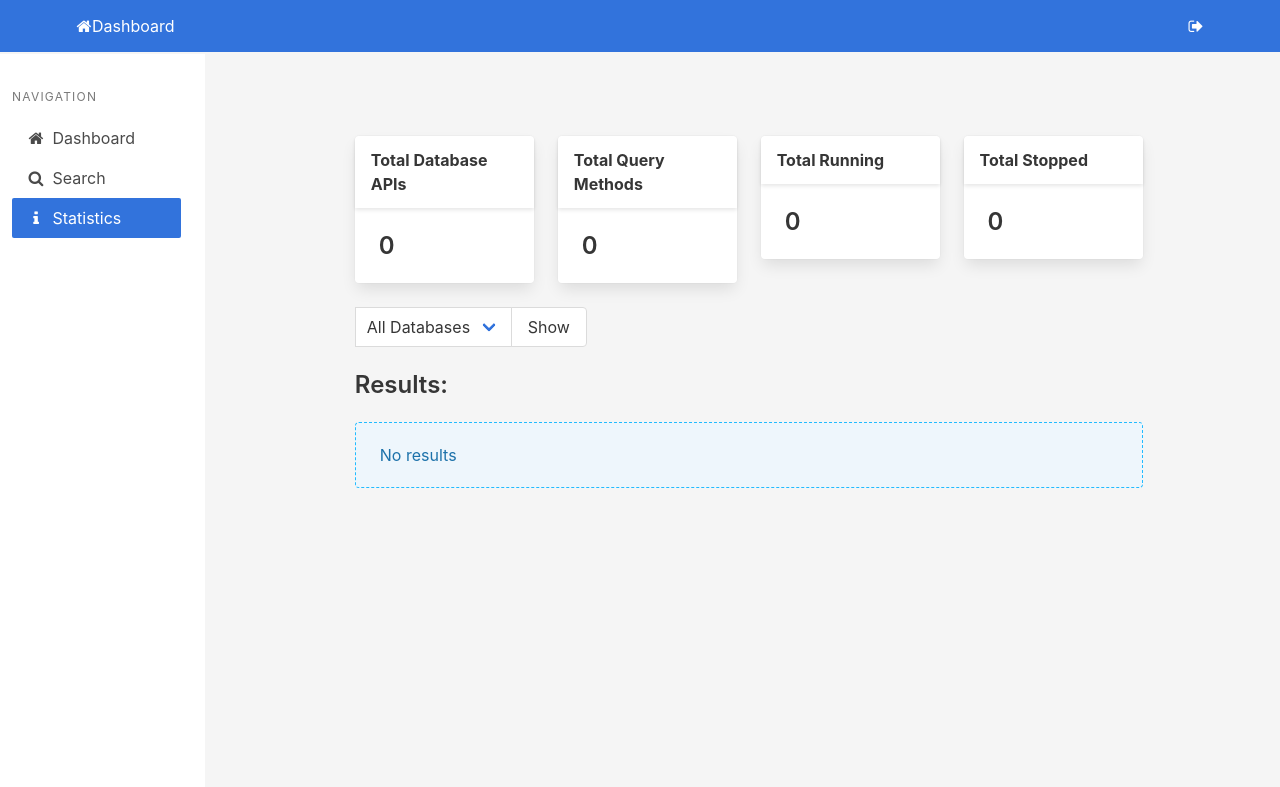
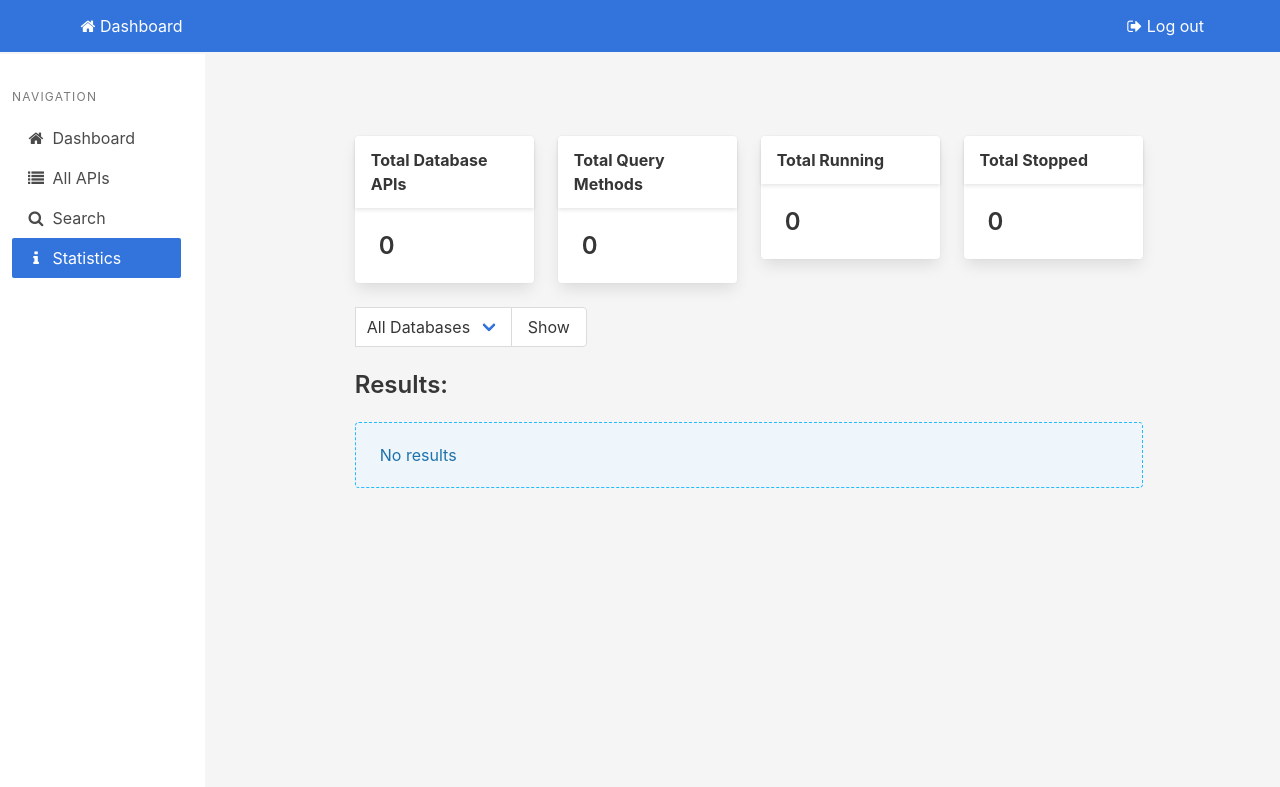
Before and after one commit to TheWeirdDev/API-Manager, a Django app: page /dashboard/stats/ in a window 1280 px wide. Shown: the top 787 px of the page. Run offline with Django 3.2, Linux system fonts and the light colour scheme; the visitor is signed in with stand-in values (Sample User, id 1); data that the repository does not hold is empty.

Commit message:
Add 'All APIs' page

```diff
--- a/api_manager/templates/base.html
+++ b/api_manager/templates/base.html
@@ -28,10 +28,10 @@
             <div class="navbar-menu" id="navMenu">
                 <div class="navbar-end">
                     <a class="navbar-item is-tab" href="{% url 'login' %}">
-                        <span class="icon"><i class="fa fa-sign-in"></i></span>
+                        <span class="icon"><i class="fa fa-sign-in"></i></span> <span>Login</span>
                     </a>
                     <a class="navbar-item is-tab" href="{% url 'signup' %}">
-                        <span class="icon"><i class="fa fa-user-plus"></i></span>
+                        <span class="icon"><i class="fa fa-user-plus"></i></span> <span>Sign Up</span>
                     </a>
                 </div>
             </div>
--- a/api_manager/templates/base_main.html
+++ b/api_manager/templates/base_main.html
@@ -16,7 +16,7 @@
         <nav class="navbar has-shadow navbar-padding is-link" role="navigation" aria-label="main navigation">
             <div class="navbar-brand">
                 <a class="navbar-item" href="{% url 'dashboard' %}">
-                    <span class="icon"><i class="fa fa-home"></i></span> Dashboard
+                    <span class="icon"><i class="fa fa-home"></i></span> <span> Dashboard</span>
                 </a>
                 <a role="button" class="navbar-burger" aria-label="menu" aria-expanded="false" data-target="navMenu">
                     <span aria-hidden="true"></span>
@@ -25,28 +25,20 @@
                 </a>
             </div>
             <div class="navbar-menu" id="navMenu">
-                {% if user.is_authenticated %}
                 <div class="navbar-end">
-                    <a class="navbar-item is-tab is-hidden-tablet">
-                        <span class="icon"><i class="fa fa-search"></i></span> Search
+                    <a class="navbar-item is-tab is-hidden-tablet" href="{% url 'all_apis' %}">
+                        <span class="icon"><i class="fa fa-list"></i></span> <span>All APIs</span>
                     </a>
-                    <a class="navbar-item is-tab is-hidden-tablet">
-                        <span class="icon"><i class="fa fa-info"></i></span> Statistics
+                    <a class="navbar-item is-tab is-hidden-tablet" href="{% url 'search' %}">
+                        <span class="icon"><i class="fa fa-search"></i></span> <span>Search</span>
+                    </a>
+                    <a class="navbar-item is-tab is-hidden-tablet" href="{% url 'stats' %}">
+                        <span class="icon"><i class="fa fa-info"></i></span> <span>Statistics</span>
                     </a>
                     <a class="navbar-item is-tab" href="{% url 'logout' %}">
-                        <span class="icon"><i class="fa fa-sign-out"></i></span>
+                        <span class="icon"><i class="fa fa-sign-out"></i></span> <span>Log out</span>
                     </a>
                 </div>
-                {% else %}
-                <div class="navbar-end">
-                    <a class="navbar-item is-tab" href="{% url 'login' %}">
-                        <span class="icon"><i class="fa fa-sign-in"></i></span>
-                    </a>
-                    <a class="navbar-item is-tab" href="{% url 'signup' %}">
-                        <span class="icon"><i class="fa fa-user-plus"></i></span>
-                    </a>
-                </div>
-                {% endif %}
             </div>
 
         </nav>
--- a/api_manager/templates/edit_db.html
+++ b/api_manager/templates/edit_db.html
@@ -1,7 +1,7 @@
 {% extends "base_main.html" %}
 
 {% block sidebar %}
-{% include "includes/sidebar.html" with active_tab="dashboard" %}
+{% include "includes/sidebar.html" %}
 {% endblock sidebar %}
 
 {% block content %}
--- a/api_manager/templates/edit_method.html
+++ b/api_manager/templates/edit_method.html
@@ -1,7 +1,7 @@
 {% extends "base_main.html" %}
 
 {% block sidebar %}
-{% include "includes/sidebar.html" with active_tab="dashboard" %}
+{% include "includes/sidebar.html" %}
 {% endblock sidebar %}
 
 {% block content %}
--- a/api_manager/templates/includes/sidebar.html
+++ b/api_manager/templates/includes/sidebar.html
@@ -5,6 +5,11 @@
             <li>
                 <a href="{% url 'dashboard' %}" class="{% if active_tab == 'dashboard' %}is-active{% endif %}">
                     <span class="icon"><i class="fa fa-home"></i></span> Dashboard
+                </a>
+            </li>
+            <li>
+                <a href="{% url 'all_apis' %}" class="{% if active_tab == 'all_apis' %}is-active{% endif %}">
+                    <span class="icon"><i class="fa fa-list"></i></span> All APIs
                 </a>
             </li>
             <li>
--- a/api_manager/templates/stats.html
+++ b/api_manager/templates/stats.html
@@ -15,7 +15,7 @@
                                 <p class="card-header-title">Total Database APIs</p>
                             </div>
                             <div class="card-content">
-                                <div class="content title is-4">{{user.databaseinfo_set.count}}</div>
+                                <div class="content title is-4">{{dbs_count}}</div>
                             </div>
                         </div>
                     </div>
@@ -25,7 +25,7 @@
                                 <p class="card-header-title">Total Query Methods</p>
                             </div>
                             <div class="card-content">
-                                <div class="content title is-4">{{user.querymethod_set.count}}</div>
+                                <div class="content title is-4">{{methods_count}}</div>
                             </div>
                         </div>
                     </div>
@@ -35,7 +35,7 @@
                                 <p class="card-header-title">Total Running</p>
                             </div>
                             <div class="card-content">
-                                <div class="content title is-4">{{ user.databaseinfo_set|count_running }}</div>
+                                <div class="content title is-4">{{ running_count }}</div>
                             </div>
                         </div>
                     </div>
@@ -45,7 +45,7 @@
                                 <p class="card-header-title">Total Stopped</p>
                             </div>
                             <div class="card-content">
-                                <div class="content title is-4">{{ user.databaseinfo_set|count_stopped }}</div>
+                                <div class="content title is-4">{{ stopped_count }}</div>
                             </div>
                         </div>
                     </div>
--- a/api_manager/templates/view_db.html
+++ b/api_manager/templates/view_db.html
@@ -1,7 +1,7 @@
 {% extends "base_main.html" %}
 
 {% block sidebar %}
-{% include "includes/sidebar.html" with active_tab="dashboard" %}
+{% include "includes/sidebar.html" %}
 {% endblock sidebar %}
 
 {% block content %}
--- a/api_manager/urls.py
+++ b/api_manager/urls.py
@@ -7,6 +7,7 @@ urlpatterns = [
     path('', views.HomePage.as_view(), name='home'),
     path('signup/', views.signup, name='signup'),
     path('dashboard/', views.Dashboard.as_view(), name='dashboard'),
+    path('all_apis/', views.AllApis.as_view(), name='all_apis'),
     path('dashboard/import_db/', views.DatabaseEdit.as_view(), name='import_db'),
     path('dashboard/db/<int:database_id>/edit/',
          views.DatabaseEdit.as_view(), name='edit_db'),
--- a/api_manager/views.py
+++ b/api_manager/views.py
@@ -53,6 +53,35 @@ class Dashboard(LoginRequiredMixin, TemplateView):
         # docker_ok variable will be used in template to show a notification
         # if docker service is not running
         context['docker_ok'] = check_docker_daemon()
+        context['dbs'] = DatabaseInfo.objects.filter(creator=self.request.user)
+        context['methods_count'] = QueryMethod.objects.filter(
+            creator=self.request.user).count()
+        context['my_dbs'] = True
+        return context
+
+
+class AllApis(LoginRequiredMixin, TemplateView):
+    template_name = "dashboard.html"
+    login_url = LOGIN_URL
+
+    def get_context_data(self, **kwargs):
+        context = super().get_context_data(**kwargs)
+
+        # Get a list of the databases that are running
+        running_dbs = DatabaseInfo.objects.annotate(
+            text_len=Length('docker_id')).filter(Q(text_len__gt=0))
+        # Mark a database as 'stopped' if the docker id is invalid
+        for db in running_dbs:
+            if not check_container_exists(db.docker_id):
+                db.docker_id = ""
+                db.health = False
+                db.save()
+        # docker_ok variable will be used in template to show a notification
+        # if docker service is not running
+        context['docker_ok'] = check_docker_daemon()
+        context['dbs'] = DatabaseInfo.objects.all()
+        context['methods_count'] = QueryMethod.objects.all().count()
+        context['my_dbs'] = False
         return context
 
 
@@ -169,8 +198,9 @@ def delete_database(request, database_id):
     only the creator can delete the database
     """
     db = get_object_or_404(DatabaseInfo, pk=database_id)
-    if request.user != db.creator:
-        return redirect(reverse('edit_db', kwargs={'database_id': database_id}))
+    # Uncomment if needed
+    # if request.user != db.creator:
+    # return redirect(reverse('edit_db', kwargs={'database_id': database_id}))
     db.delete()
     return redirect('dashboard')
 
@@ -182,8 +212,9 @@ def delete_method(request, database_id, method_id):
     only the creator can delete the database
     """
     method = get_object_or_404(QueryMethod, pk=method_id)
-    if request.user != method.creator:
-        return redirect(reverse('database', kwargs={'database_id': database_id}))
+    # Uncomment if needed
+    # if request.user != method.creator:
+    #    return redirect(reverse('database', kwargs={'database_id': database_id}))
     method.delete()
     return redirect(reverse('database', kwargs={'database_id': database_id}))
 
@@ -223,6 +254,11 @@ def stats_view(request):
     """
 
     all_dbs = DatabaseInfo.objects.all()
+    dbs_count = DatabaseInfo.objects.all().count()
+    methods_count = QueryMethod.objects.all().count()
+    running_count = DatabaseInfo.objects.annotate(
+        text_len=Length('docker_id')).filter(Q(text_len__gt=0)).count()
+    stopped_count = dbs_count - running_count
 
     def get_data_for_category(category):
         """
@@ -268,10 +304,14 @@ def stats_view(request):
         is_method = category == 'all_methods'
         items = get_data_for_category(category)
         return render(request, 'stats.html', {'items': items, 'is_method': is_method,
-                                              'selected_category': category})
+                                              'selected_category': category, 'dbs_count': dbs_count,
+                                              'methods_count': methods_count, 'running_count': running_count,
+                                              'stopped_count': stopped_count})
     else:
         return render(request, 'stats.html', {'items': all_dbs, 'is_method': False,
-                                              'selected_category': 'all_dbs'})
+                                              'selected_category': 'all_dbs', 'dbs_count': dbs_count,
+                                              'methods_count': methods_count, 'running_count': running_count,
+                                              'stopped_count': stopped_count})
 
 
 def signup(request):
```
Also changed, not shown: api_manager/models.py (+4 -4 lines), api_manager/templates/dashboard.html (+44 -11 lines).
